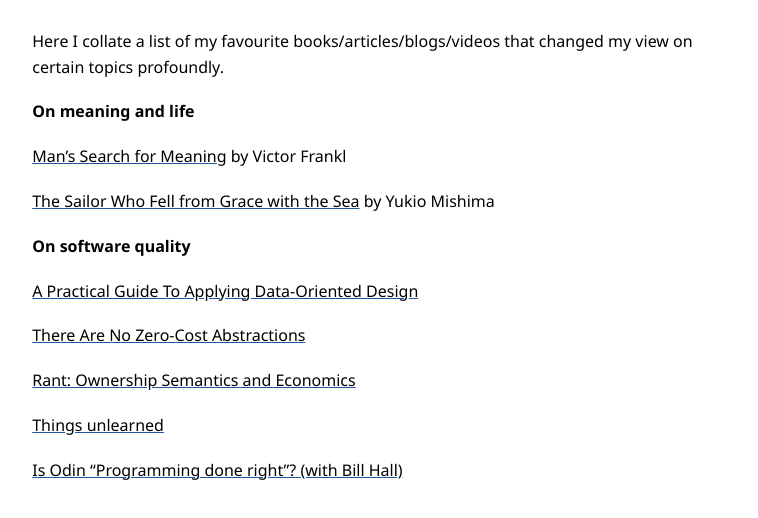
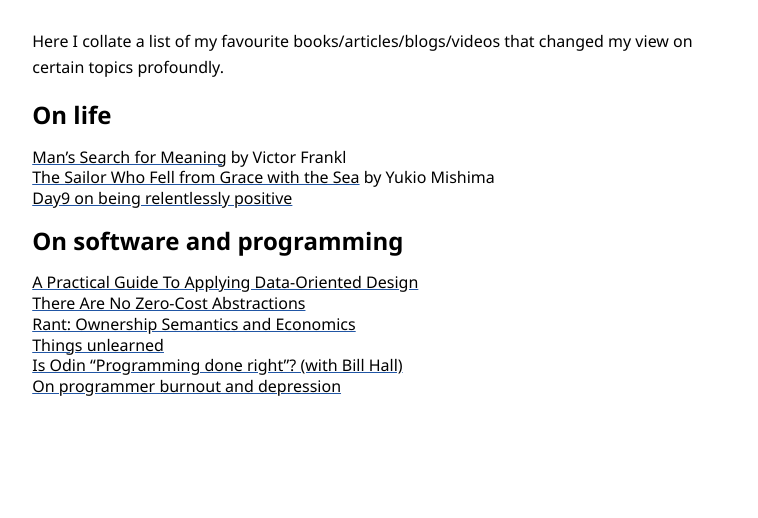
Before and after one commit to spiral-ladder/spiral-ladder.github.io, a plain HTML site: page favourites.html in a window 1280 px wide. Shown: the part 58-576 px from the top of the page, without its empty margins (260-1018 px from the left). Drawn offline with nearby package versions, Linux system fonts and the light colour scheme.

Commit message:
deploy: 802c99679da31f4e1931472c391205f74dca421c

```diff
--- a/favourites.html
+++ b/favourites.html
@@ -78,15 +78,45 @@
 
   <main>
   <p>Here I collate a list of my favourite books/articles/blogs/videos that changed my view on certain topics profoundly.</p>
-<p><strong>On meaning and life</strong></p>
-<p><a href="https://www.goodreads.com/book/show/4069.Man_s_Search_for_Meaning">Man’s Search for Meaning</a> by Victor Frankl</p>
-<p><a href="https://www.goodreads.com/book/show/162332.The_Sailor_Who_Fell_from_Grace_with_the_Sea">The Sailor Who Fell from Grace with the Sea</a> by Yukio Mishima</p>
-<p><strong>On software quality</strong></p>
-<p><a href="https://youtu.be/IroPQ150F6c">A Practical Guide To Applying Data-Oriented Design</a></p>
-<p><a href="https://youtu.be/rHIkrotSwcc">There Are No Zero-Cost Abstractions</a></p>
-<p><a href="https://youtu.be/LKNBkSvFcZU">Rant: Ownership Semantics and Economics</a></p>
-<p><a href="https://www.scattered-thoughts.net/writing/things-unlearned/">Things unlearned</a></p>
-<p><a href="https://youtu.be/aKYdj0f1iQI">Is Odin “Programming done right”? (with Bill Hall)</a></p>
+<section id="On-life">
+
+<div class="title"><h3><strong>On life</strong> </h3></div>
+<ul>
+<li>
+<a href="https://www.goodreads.com/book/show/4069.Man_s_Search_for_Meaning">Man’s Search for Meaning</a> by Victor Frankl
+</li>
+<li>
+<a href="https://www.goodreads.com/book/show/162332.The_Sailor_Who_Fell_from_Grace_with_the_Sea">The Sailor Who Fell from Grace with the Sea</a> by Yukio Mishima
+</li>
+<li>
+<a href="https://www.youtube.com/watch?v=iCqwwTfXr1Q">Day9 on being relentlessly positive</a>
+</li>
+</ul>
+</section>
+<section id="On-software-and-programming">
+
+<div class="title"><h3><strong>On software and programming</strong> </h3></div>
+<ul>
+<li>
+<a href="https://youtu.be/IroPQ150F6c">A Practical Guide To Applying Data-Oriented Design</a>
+</li>
+<li>
+<a href="https://youtu.be/rHIkrotSwcc">There Are No Zero-Cost Abstractions</a>
+</li>
+<li>
+<a href="https://youtu.be/LKNBkSvFcZU">Rant: Ownership Semantics and Economics</a>
+</li>
+<li>
+<a href="https://www.scattered-thoughts.net/writing/things-unlearned/">Things unlearned</a>
+</li>
+<li>
+<a href="https://youtu.be/aKYdj0f1iQI">Is Odin “Programming done right”? (with Bill Hall)</a>
+</li>
+<li>
+<a href="https://www.youtube.com/watch?v=_0P3eILElzo">On programmer burnout and depression</a>
+</li>
+</ul>
+</section>
 
   </main>
 
```
